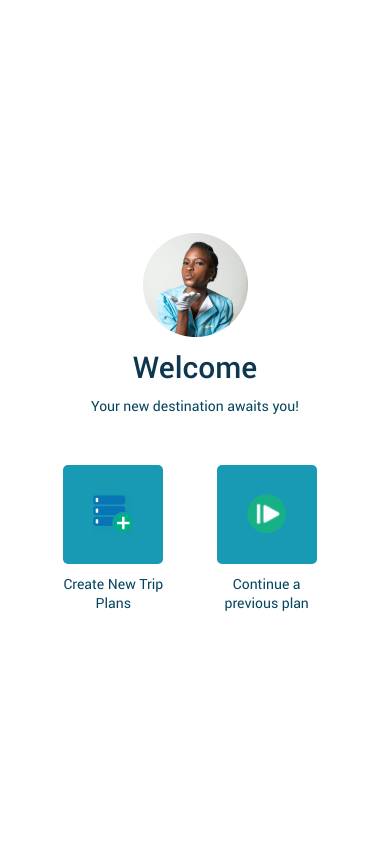
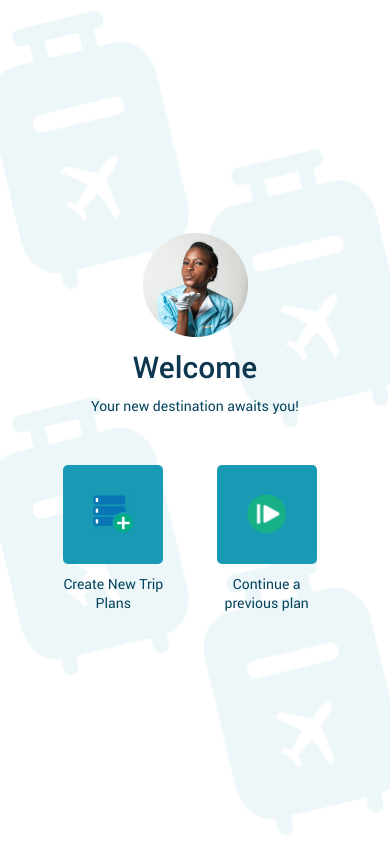
Before and after one commit to TidbitsJS/Pario, a React Native app: screen /Welcome in a window 390 px wide. Built offline with nearby package versions, Linux system fonts and the light colour scheme.

Commit message:
welcome screen bg

```diff
--- a/src/constants/images.js
+++ b/src/constants/images.js
@@ -2,5 +2,6 @@ import userProfile from "../assets/images/userProfile.png";
 import australia from "../assets/images/australia.png";
 import paris from "../assets/images/paris.png";
 import seychelles from "../assets/images/seychelles.png";
+import welcomebg from "../assets/images/welcomebg.png";
 
-export default { userProfile, australia, paris, seychelles };
+export default { userProfile, australia, paris, seychelles, welcomebg };
--- a/src/screens/Welcome.js
+++ b/src/screens/Welcome.js
@@ -7,9 +7,10 @@ import {
   Image,
   StatusBar,
   Dimensions,
+  ImageBackground,
 } from "react-native";
+
 import { ServiceCard } from "../components";
-
 import { COLORS, FONTS, icons, images } from "../constants";
 
 const { height } = Dimensions.get("window");
@@ -27,6 +28,18 @@ const Welcome = ({ navigation }) => {
   return (
     <SafeAreaView style={{ flex: 1, backgroundColor: COLORS.white }}>
       <StatusBar backgroundColor={COLORS.white} barStyle="dark-content" />
+
+      {/* Welcome Background */}
+      <View
+        style={{ position: "absolute", top: 0, right: 0, left: 0, bottom: 0 }}
+      >
+        <ImageBackground
+          source={images.welcomebg}
+          resizeMode="cover"
+          style={{ width: "100%", height: "100%" }}
+        />
+      </View>
+
       <ScrollView>
         <View
           style={{
```
Also changed, not shown: src/assets/images/welcomebg.png (added).
